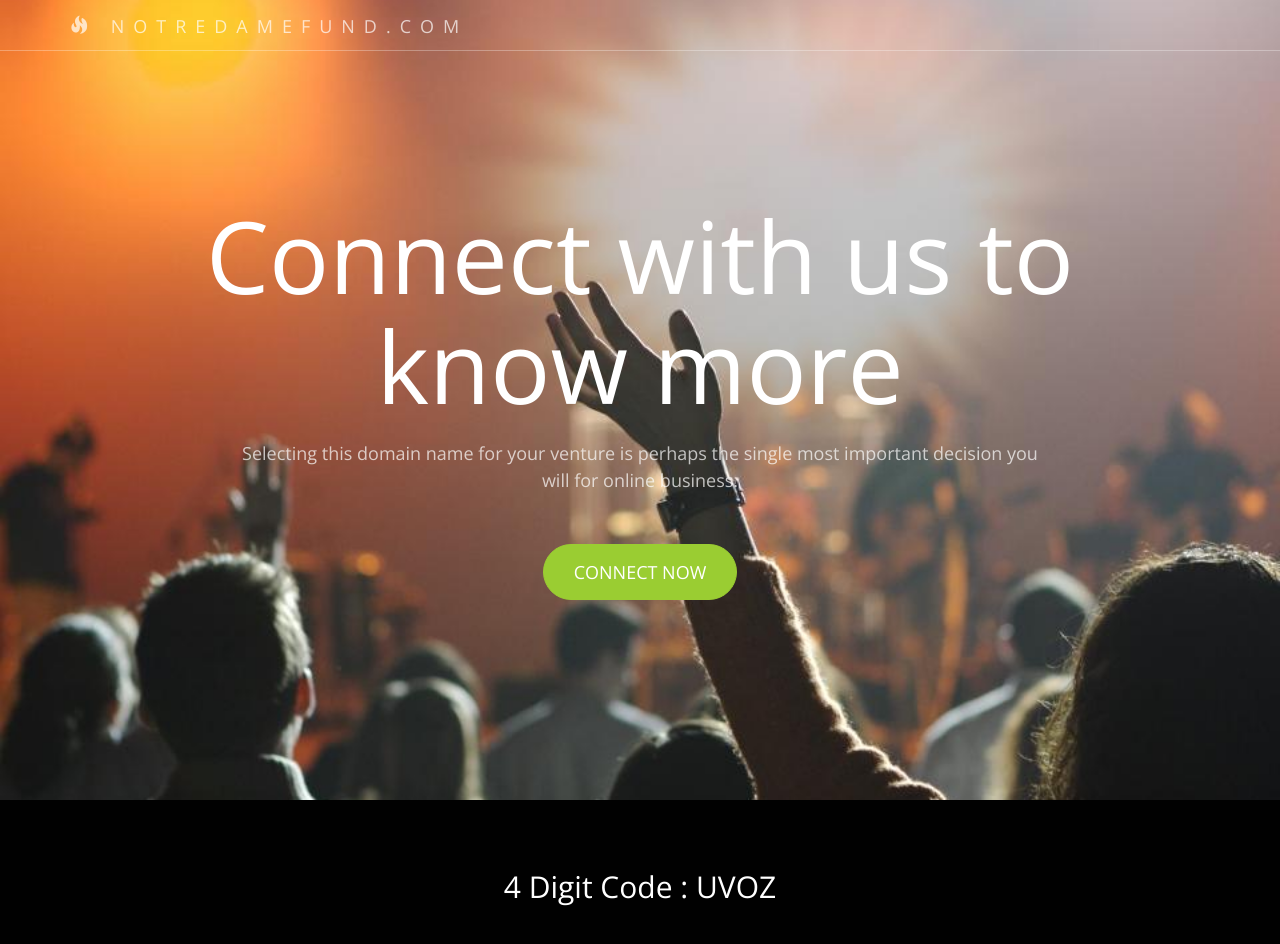
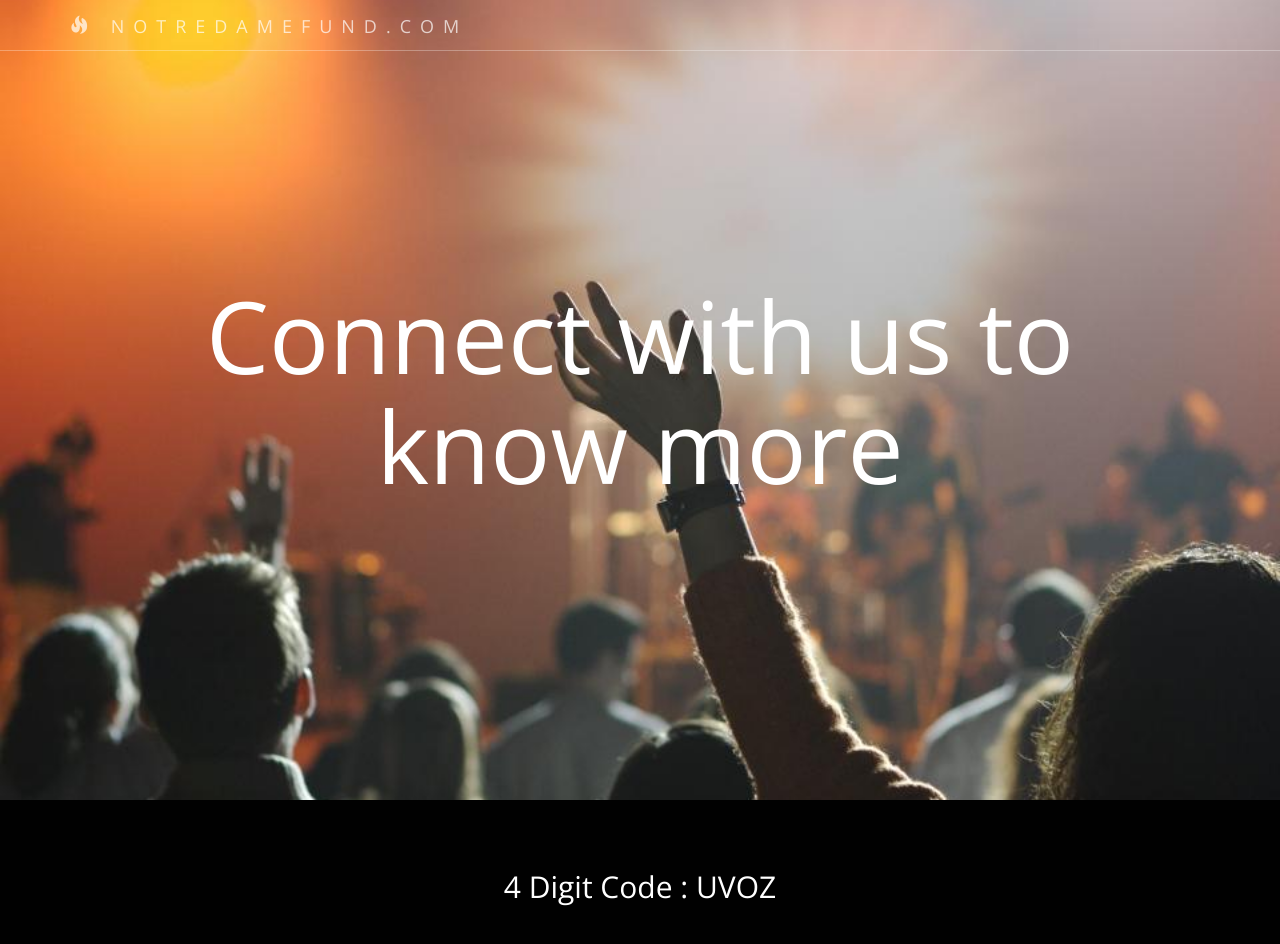
Before and after one commit to jpeg7des/NOTREDAMEFUND.COM, a plain HTML site: page index.html in a window 1280 px wide. Drawn offline with nearby package versions, Linux system fonts and the light colour scheme.

Commit message:
Update index.html

```diff
--- a/index.html
+++ b/index.html
@@ -68,8 +68,6 @@ j=d.createElement(s),dl=l!='dataLayer'?'&l='+l:'';j.async=true;j.src=
         <div class="header-content">
             <div class="header-content-inner">
                 <h1>Connect with us to know more</h1>
-                <p>Selecting this domain name for your venture is perhaps the single most important decision you will for online business.</p>
-                <a href="https://docs.google.com/forms/d/e/1FAIpQLSdO88-liD0JvfOfk9TQgqJFBVen0tgz6iDPl42uXGEIE7N28A/viewform" target="_blank" class="btn btn-primary btn-lg">Connect Now</a>
             </div>
         </div>
     </header>
```
